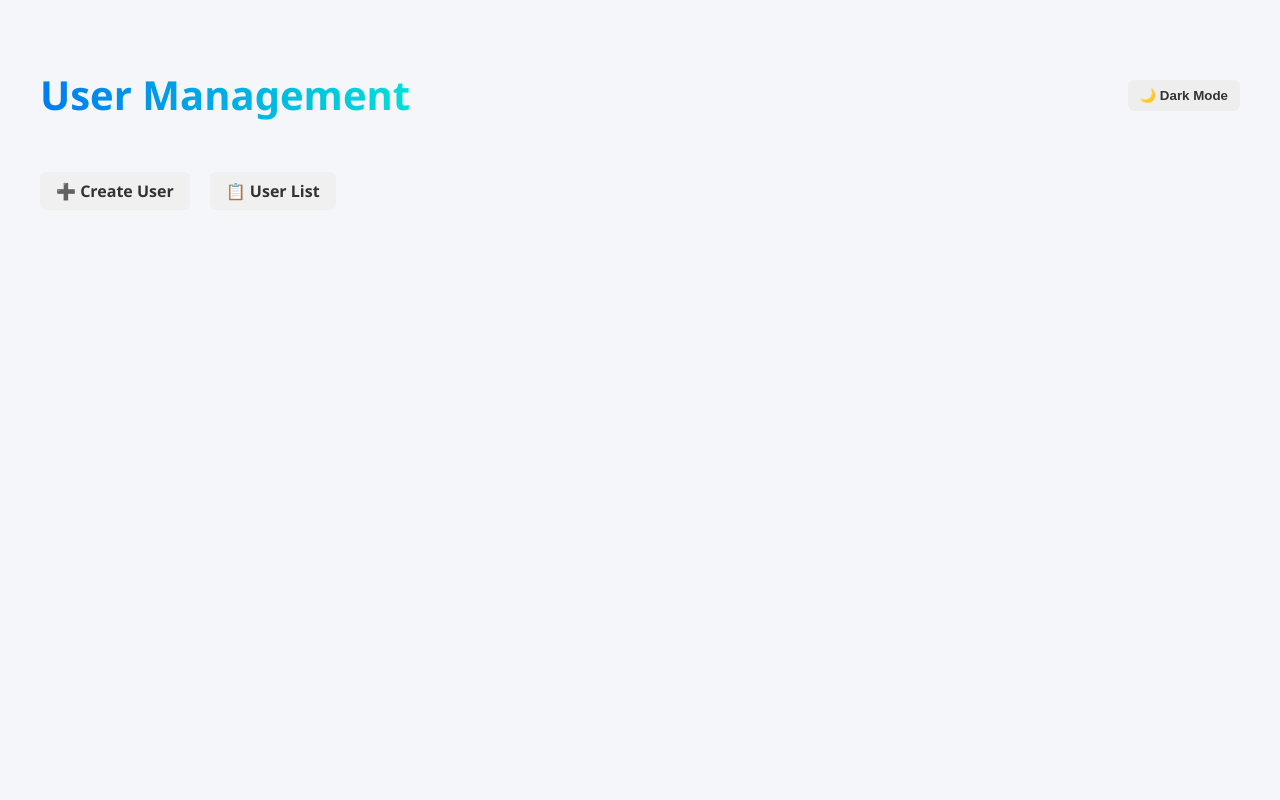
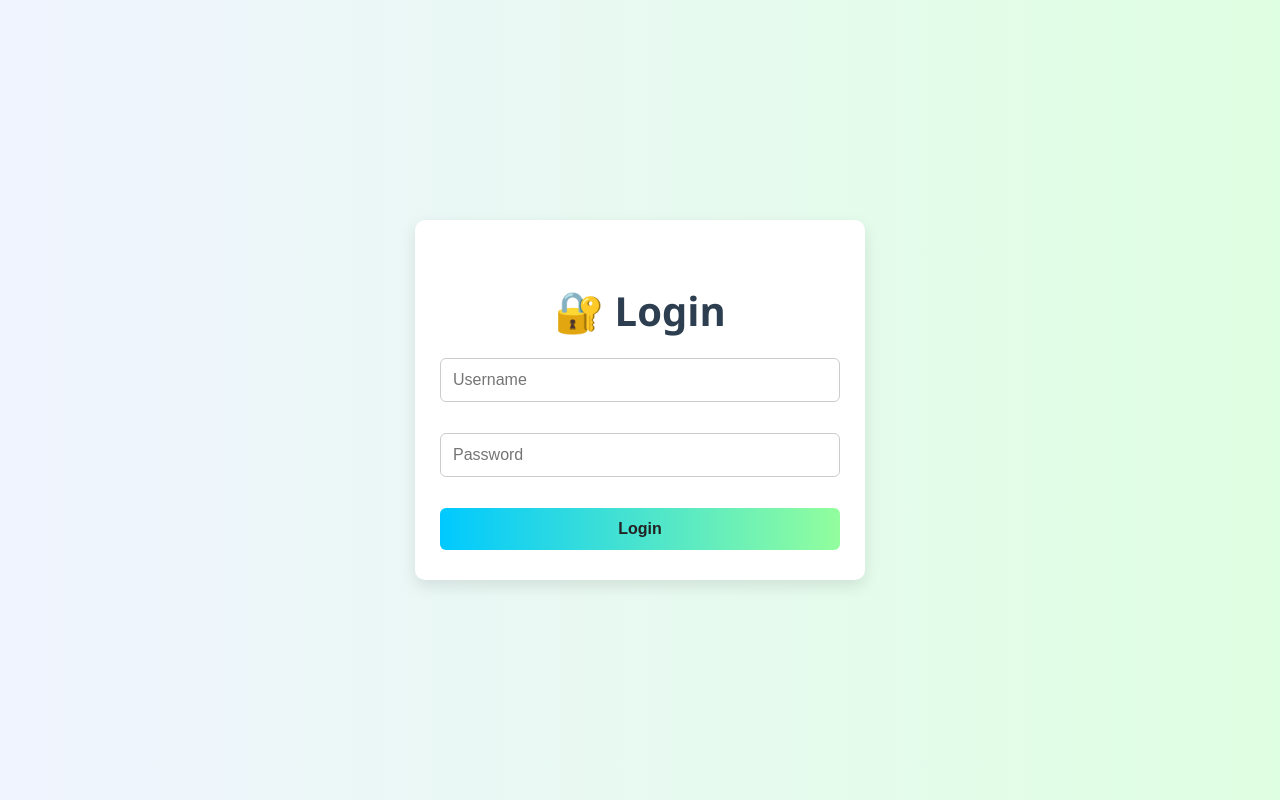
Before and after one commit to Rajeshwaran-raj/User, a React (Create React App) app: page /login in a window 1280 px wide. Built offline with nearby package versions, Linux system fonts and the light colour scheme.

Commit message:
new changes

```diff
--- a/src/App.js
+++ b/src/App.js
@@ -1,8 +1,18 @@
 // src/App.js
 import React, { useEffect, useState } from "react";
-import { BrowserRouter as Router, Routes, Route, Link, Navigate } from "react-router-dom";
+import {
+  BrowserRouter as Router,
+  Routes,
+  Route,
+  Navigate,
+} from "react-router-dom";
+
+import LoginPage from "./Pages/LoginPage";
+import DashboardPage from "./Pages/DashboardPage";
 import CreateUserPage from "./Pages/CreateUserPage";
 import UserListPage from "./Pages/UserListPage";
+import { isAuthenticated } from "./utils/auth";
+
 import "./styles.css";
 
 function App() {
@@ -19,28 +29,52 @@ function App() {
 
   return (
     <Router>
-      <div className="main-container">
-        {/* Header + Theme Toggle */}
-        <div className="header-bar">
-          <h1 className="header">User Management</h1>
-          <button onClick={() => setIsDarkMode(!isDarkMode)} className="toggle-theme">
-            {isDarkMode ? "☀️ Light Mode" : "🌙 Dark Mode"}
-          </button>
-        </div>
+      <Routes>
+        <Route path="/login" element={<LoginPage />} />
 
-        {/* Navigation */}
-        <nav className="nav-bar">
-          <Link to="/create" className="nav-link">➕ Create User</Link>
-          <Link to="/users" className="nav-link">📋 User List</Link>
-        </nav>
+        {/* Protected dashboard and subroutes */}
+        <Route
+          path="/dashboard"
+          element={
+            isAuthenticated() ? (
+              <DashboardPage isDarkMode={isDarkMode} setIsDarkMode={setIsDarkMode} />
+            ) : (
+              <Navigate to="/login" />
+            )
+          }
+        />
+        <Route
+          path="/dashboard/create"
+          element={
+            isAuthenticated() ? (
+              <DashboardPage
+                isDarkMode={isDarkMode}
+                setIsDarkMode={setIsDarkMode}
+                page="create"
+              />
+            ) : (
+              <Navigate to="/login" />
+            )
+          }
+        />
+        <Route
+          path="/dashboard/users"
+          element={
+            isAuthenticated() ? (
+              <DashboardPage
+                isDarkMode={isDarkMode}
+                setIsDarkMode={setIsDarkMode}
+                page="users"
+              />
+            ) : (
+              <Navigate to="/login" />
+            )
+          }
+        />
 
-        {/* Routes */}
-        <Routes>
-          <Route path="/create" element={<CreateUserPage />} />
-          <Route path="/users" element={<UserListPage />} />
-          <Route path="/" element={<Navigate to="/users" />} />
-        </Routes>
-      </div>
+        {/* Default route */}
+        <Route path="*" element={<Navigate to="/dashboard/users" />} />
+      </Routes>
     </Router>
   );
 }
--- /dev/null
+++ b/src/Pages/DashboardPage.js
@@ -0,0 +1,52 @@
+// src/pages/DashboardPage.js
+import React from "react";
+import { Link, useNavigate } from "react-router-dom";
+import { logout } from "../utils/auth";
+import CreateUserPage from "./CreateUserPage";
+import UserListPage from "./UserListPage";
+
+const DashboardPage = ({ isDarkMode, setIsDarkMode, page }) => {
+  const navigate = useNavigate();
+
+  return (
+    <div className="main-container">
+      <div className="header-bar">
+        <h1 className="header">User Management</h1>
+        <div>
+          <button
+            onClick={() => setIsDarkMode(!isDarkMode)}
+            className="toggle-theme"
+          >
+            {isDarkMode ? "☀️ Light Mode" : "🌙 Dark Mode"}
+          </button>
+          <button
+            onClick={() => {
+              logout();
+              navigate("/login");
+            }}
+            className="toggle-theme"
+            style={{ marginLeft: "10px" }}
+          >
+            🚪 Logout
+          </button>
+        </div>
+      </div>
+
+      <nav className="nav-bar">
+        <Link to="/dashboard/create" className="nav-link">
+          ➕ Create User
+        </Link>
+        <Link to="/dashboard/users" className="nav-link">
+          📋 User List
+        </Link>
+      </nav>
+
+      {/* Page content */}
+      {page === "create" && <CreateUserPage />}
+      {page === "users" && <UserListPage />}
+      {!page && <p style={{ padding: "20px" }}>Welcome to your dashboard.</p>}
+    </div>
+  );
+};
+
+export default DashboardPage;
--- /dev/null
+++ b/src/Pages/LoginPage.js
@@ -0,0 +1,50 @@
+import React, { useState } from "react";
+import { useNavigate } from "react-router-dom";
+import { login } from "../utils/auth";
+import "../styles/LoginPage.css";
+
+const LoginPage = () => {
+  const [form, setForm] = useState({ username: "", password: "" });
+  const [error, setError] = useState("");
+  const navigate = useNavigate();
+
+  const handleChange = (e) =>
+    setForm({ ...form, [e.target.name]: e.target.value });
+
+  const handleSubmit = (e) => {
+    e.preventDefault();
+    const success = login(form.username, form.password);
+    if (success) {
+      navigate("/dashboard");
+    } else {
+      setError("Invalid credentials. Try 'admin' / 'admin'");
+    }
+  };
+
+  return (
+    <div className="login-container">
+      <div className="login-box">
+        <h2 className="page-header">🔐 Login</h2>
+        <form onSubmit={handleSubmit} className="user-form">
+          {error && <p className="error-msg">{error}</p>}
+          <input
+            name="username"
+            placeholder="Username"
+            value={form.username}
+            onChange={handleChange}
+          />
+          <input
+            name="password"
+            type="password"
+            placeholder="Password"
+            value={form.password}
+            onChange={handleChange}
+          />
+          <button type="submit">Login</button>
+        </form>
+      </div>
+    </div>
+  );
+};
+
+export default LoginPage;
--- a/src/components/UserForm.js
+++ b/src/components/UserForm.js
@@ -67,13 +67,15 @@ export default function UserForm({ onUserCreated }) {
     }
   };
 
+// src/components/UserForm.js
+
 return (
-    <div className="user-form-container">
+  <div className="create-user-form-container">
     <h2>Create User</h2>
-      {error && <p className="error-msg">{error}</p>}
-      {success && <p className="success-msg">{success}</p>}
+    {error && <p className="create-error-msg">{error}</p>}
+    {success && <p className="create-success-msg">{success}</p>}
 
-      <form onSubmit={handleSubmit} className="user-form">
+    <form onSubmit={handleSubmit} className="create-user-form">
       <input
         name="firstname"
         placeholder="First Name"
@@ -111,4 +113,5 @@ export default function UserForm({ onUserCreated }) {
     </form>
   </div>
 );
+
 }
--- a/src/styles.css
+++ b/src/styles.css
@@ -249,3 +249,72 @@ body.dark-mode .nav-link:hover {
   color: #2c3e50;
   font-weight: 700;
 }
+
+
+/* Add this to styles.css */
+
+.login-box {
+  max-width: 400px;
+  margin: 0 auto;
+  padding: 30px 25px;
+  background-color: #ffffff;
+  border-radius: 10px;
+  box-shadow: 0 6px 16px rgba(0, 0, 0, 0.1);
+  transition: transform 0.3s ease;
+}
+
+.login-box:hover {
+  transform: scale(1.01);
+}
+/* Full screen container for login */
+.login-container {
+  height: 100vh;
+  display: flex;
+  justify-content: center;
+  align-items: center;
+  background: linear-gradient(to right, #f0f4ff, #dfffe2);
+}
+
+/* Dark mode override */
+.dark-mode .login-container {
+  background: #121212;
+}
+
+/* Dark mode override */
+.dark-mode .login-box {
+  background-color: #1e1e1e;
+  color: #f5f5f5;
+  box-shadow: 0 6px 16px rgba(255, 255, 255, 0.05);
+}
+
+.user-form input {
+  width: 100%;
+  margin-bottom: 15px;
+  padding: 12px;
+  font-size: 1rem;
+  border-radius: 6px;
+  border: 1px solid #ccc;
+  background-color: #fff;
+}
+
+.dark-mode .user-form input {
+  background-color: #2e2e2e;
+  color: #fff;
+  border: 1px solid #444;
+}
+
+.user-form button {
+  background: linear-gradient(to right, #00c9ff, #92fe9d);
+  color: #222;
+  padding: 12px 15px;
+  font-size: 1rem;
+  font-weight: bold;
+  border: none;
+  border-radius: 6px;
+  cursor: pointer;
+  transition: background 0.3s ease;
+}
+
+.user-form button:hover {
+  background: linear-gradient(to right, #007cf0, #00dfd8);
+}
--- /dev/null
+++ b/src/styles/LoginPage.css
@@ -0,0 +1,105 @@
+/* src/styles/LoginPage.css */
+
+.login-container {
+  height: 100vh;
+  display: flex;
+  justify-content: center;
+  align-items: center;
+  background: linear-gradient(to right, #f5f7fa, #c3cfe2);
+}
+
+.login-box {
+  background-color: #ffffff;
+  padding: 40px 30px;
+  border-radius: 10px;
+  box-shadow: 0 8px 20px rgba(0, 0, 0, 0.15);
+  width: 100%;
+  max-width: 400px;
+}
+
+.page-header {
+  text-align: center;
+  font-size: 1.8rem;
+  margin-bottom: 20px;
+  color: #2c3e50;
+}
+
+.user-form {
+  display: flex;
+  flex-direction: column;
+  gap: 16px;
+}
+
+.user-form input {
+  width: 100%;
+  padding: 12px 14px;
+  font-size: 1rem;
+  border: 1px solid #ccc;
+  border-radius: 6px;
+  outline: none;
+  box-sizing: border-box;
+  transition: border 0.3s, box-shadow 0.3s;
+}
+
+.user-form input:focus {
+  border-color: #3498db;
+  box-shadow: 0 0 5px rgba(52, 152, 219, 0.3);
+}
+
+.user-form button {
+  padding: 12px;
+  font-size: 1rem;
+  background-color: #3498db;
+  color: white;
+  border: none;
+  border-radius: 6px;
+  cursor: pointer;
+  font-weight: 600;
+  transition: background-color 0.3s ease;
+}
+
+.user-form button:hover {
+  background-color: #2980b9;
+}
+
+.error-msg {
+  color: #e74c3c;
+  font-weight: 500;
+  margin: 0;
+  text-align: center;
+}
+
+/* 🔥 Dark mode support */
+.dark-mode .login-container {
+  background: #121212;
+}
+
+.dark-mode .login-box {
+  background-color: #1e1e1e;
+  color: #ffffff;
+  box-shadow: 0 8px 20px rgba(0, 0, 0, 0.4);
+}
+
+.dark-mode .page-header {
+  color: #00dfd8;
+}
+
+.dark-mode .user-form input {
+  background-color: #2a2a2a;
+  color: #fff;
+  border: 1px solid #444;
+}
+
+.dark-mode .user-form input:focus {
+  border-color: #00dfd8;
+  box-shadow: 0 0 6px #00dfd855;
+}
+
+.dark-mode .user-form button {
+  background-color: #00dfd8;
+  color: #000;
+}
+
+.dark-mode .user-form button:hover {
+  background-color: #00bfa5;
+}
--- /dev/null
+++ b/src/utils/auth.js
@@ -0,0 +1,18 @@
+// src/utils/auth.js
+
+export const login = (username, password) => {
+  // Fake login: hardcoded credentials
+  if (username === "admin" && password === "admin") {
+    localStorage.setItem("user", JSON.stringify({ username }));
+    return true;
+  }
+  return false;
+};
+
+export const logout = () => {
+  localStorage.removeItem("user");
+};
+
+export const isAuthenticated = () => {
+  return !!localStorage.getItem("user");
+};
```
Also changed, not shown: src/components/UserForm.css (+51 -9 lines), 1 other file (tests, documents, lock files or other folders). Lines whose indentation alone changed are shown as unchanged.
